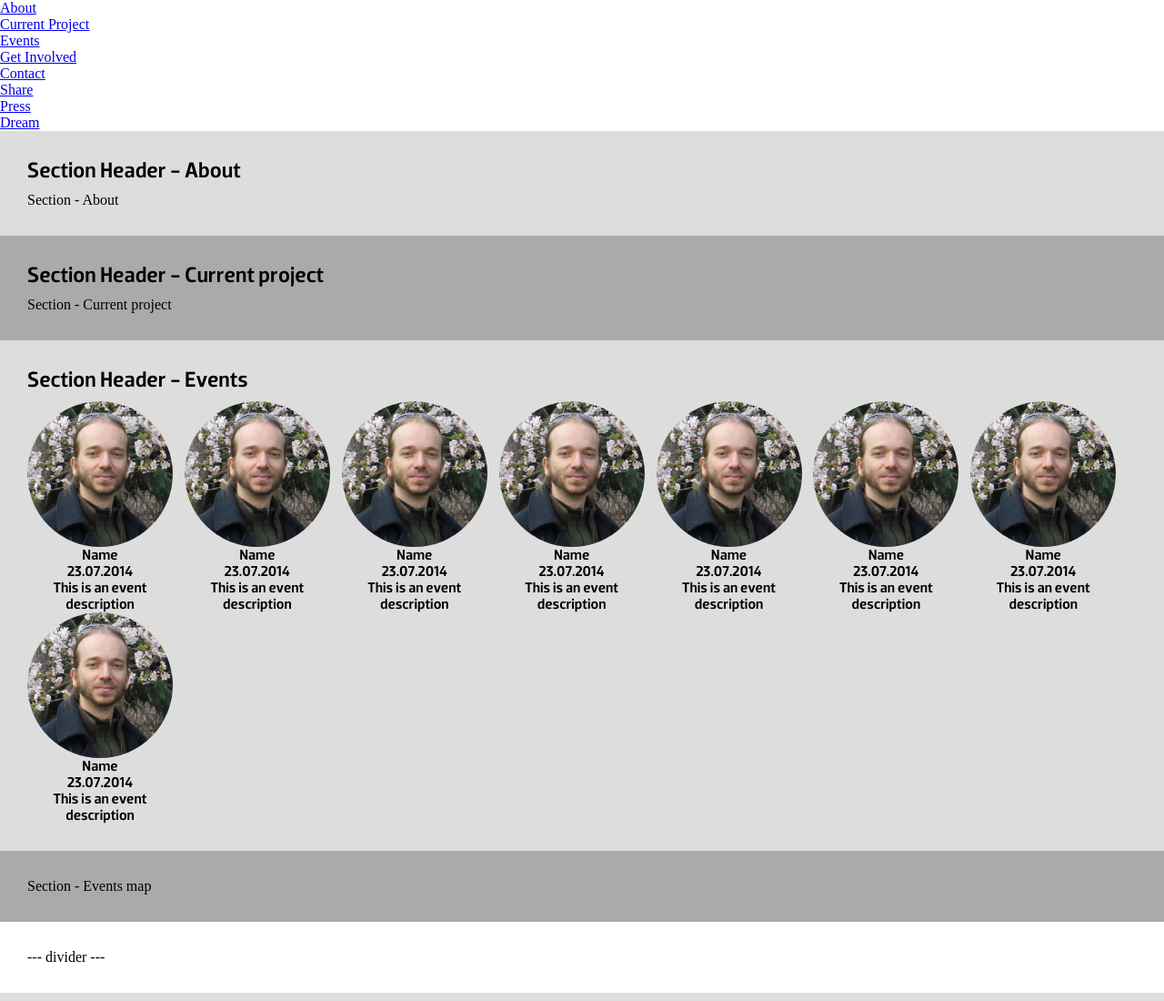
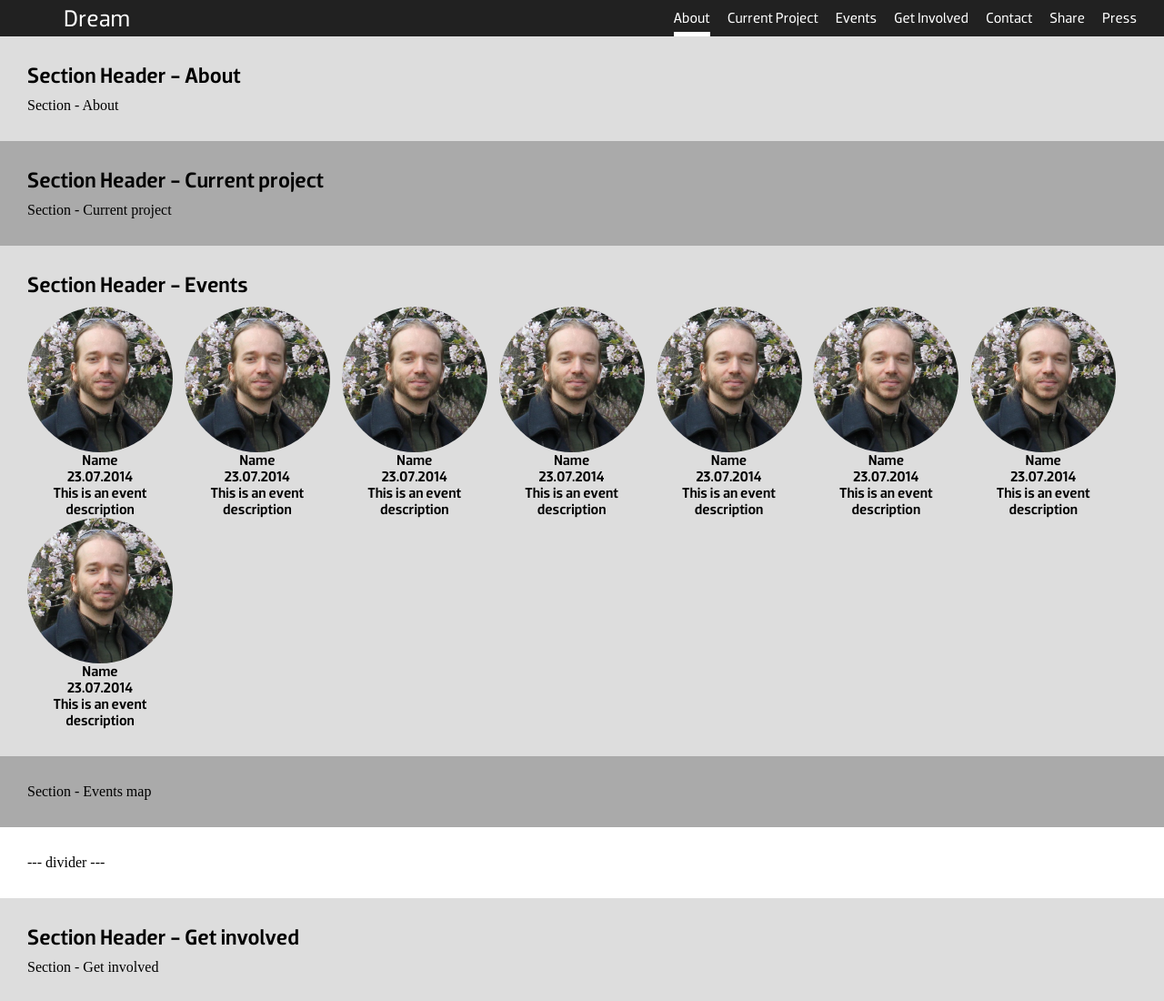
Before and after one commit to dreamyguy/dream, a website: page index.html in a window 1280 px wide. Shown: the top 1100 px of the page at 91% size. Drawn offline with Linux system fonts and the light colour scheme.

Commit message:
Introduce basic header styles

```diff
--- a/app/sass/_app_layout.scss
+++ b/app/sass/_app_layout.scss
@@ -1,20 +1,68 @@
 @import "variables";
 
+// structure
+
+header {
+    padding: 0 15px;
+    height: $header-height;
+    background: $cl-header-bkg;
+}
+header,
+header a {
+    color: white;
+    text-decoration: none;
+}
 section {
     padding: 30px;
     @media (max-width: 767px) { padding: 4%; }
     @media (max-width: 480px) { padding: 3%; }
 }
-
 .heading-two {
     margin-bottom: 10px;
     font-size: 24px;
     @media (max-width: 767px) { font-size: 20px; }
 }
-
 .rounded {
     border-radius: 100%;
 }
+.last-right {
+    margin-right: 0;
+}
+.last-left {
+    margin-left: 0;
+}
+.last-bottom {
+    margin-bottom: 0;
+}
+
+// navigation
+
+.nav-phone__toggle,
+.logo {
+    position: absolute;
+    top: 5px;
+    font-size: 26px;
+}
+.nav-phone__toggle {
+    left: 15px;
+}
+.logo {
+    left: 70px;
+}
+.nav-default {
+    float: right;
+}
+.nav-default__item {
+    margin-right: 15px;
+    padding: 10px 0 6px;
+    display: inline-block;
+    border-bottom-width: 5px;
+    border-bottom-style: solid;
+    border-bottom-color: $cl-header-bkg;
+    &.selected { border-bottom-color: white; }
+}
+
+// events
 
 .events {
     margin: 0 -5px;
--- a/app/sass/_variables.scss
+++ b/app/sass/_variables.scss
@@ -1,3 +1,7 @@
 @import "variables-colors";
 
 $path-fonts: "../fonts";
+
+// header styles
+$cl-header-bkg: #212121;
+$header-height: 40px;
--- a/index.html
+++ b/index.html
@@ -31,20 +31,20 @@
             </ul>
         </nav>
         <div class="page">
-            <nav class="nav-default hidden-phone">
-                <ul>
-                    <li class="nav-default__item"><a href="#about">About</a></li>
-                    <li class="nav-default__item"><a href="#current-project">Current Project</a></li>
-                    <li class="nav-default__item"><a href="#events">Events</a></li>
-                    <li class="nav-default__item"><a href="#get-involved">Get Involved</a></li>
-                    <li class="nav-default__item"><a href="#contact">Contact</a></li>
-                    <li class="nav-default__item"><a href="#share">Share</a></li>
-                    <li class="nav-default__item"><a href="#press">Press</a></li>
-                </ul>
-            </nav>
-            <header>
+            <header class="clearfix">
                 <a class="nav-phone__toggle visible-phone" href="#"><i class="icon-reorder"></i></a>
-                <a class="logo" href="#">Dream</a>
+                <a class="logo dobra-book" href="#">Dream</a>
+                <nav class="nav-default hidden-phone">
+                    <ul>
+                        <li class="nav-default__item dobra-book selected"><a href="#about">About</a></li>
+                        <li class="nav-default__item dobra-book"><a href="#current-project">Current Project</a></li>
+                        <li class="nav-default__item dobra-book"><a href="#events">Events</a></li>
+                        <li class="nav-default__item dobra-book"><a href="#get-involved">Get Involved</a></li>
+                        <li class="nav-default__item dobra-book"><a href="#contact">Contact</a></li>
+                        <li class="nav-default__item dobra-book"><a href="#share">Share</a></li>
+                        <li class="nav-default__item dobra-book last-right"><a href="#press">Press</a></li>
+                    </ul>
+                </nav>
             </header>
             <main>
                 <section id="about" class="section__about bg-silver">
```
Also changed, not shown: src/css/app.css, src/css/fonts.css.
